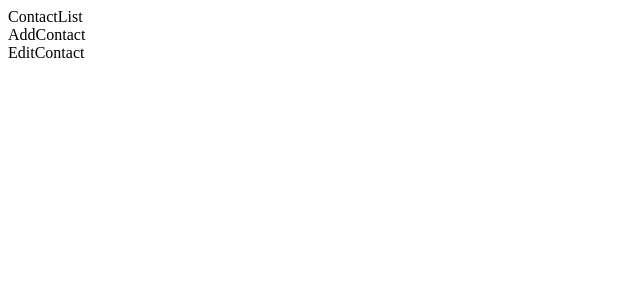
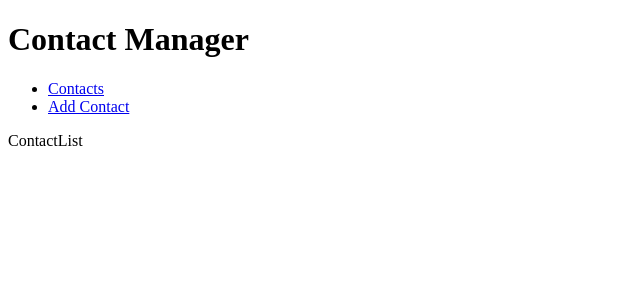
Before and after one commit to HoylakeComputerClub/react-contact-app-fe, a React (Vite) app: page / in a window 1280 px wide. Shown: the top 300 px of the page, without its empty margins (0-640 px from the left). Built offline with nearby package versions, Linux system fonts and the light colour scheme.

Commit message:
added a router to move between components

```diff
--- a/package.json
+++ b/package.json
@@ -11,7 +11,8 @@
   },
   "dependencies": {
     "react": "^18.2.0",
-    "react-dom": "^18.2.0"
+    "react-dom": "^18.2.0",
+    "react-router-dom": "^6.16.0"
   },
   "devDependencies": {
     "@types/react": "^18.2.15",
--- a/src/App.jsx
+++ b/src/App.jsx
@@ -1,3 +1,5 @@
+import { BrowserRouter as Router, Route, Link, Routes } from 'react-router-dom';
+
 import ContactList from './components/ContactList'
 import AddContact from './components/AddContact'
 import EditContact from './components/EditContact'
@@ -6,11 +8,26 @@ import './App.css'
 function App() {
 
   return (
-    <div className='app'>
-      <ContactList />
-      <AddContact />
-      <EditContact />
-    </div>
+    <Router>
+      <div className='app'>
+      <h1>Contact Manager</h1>
+        <nav>
+          <ul>
+            <li>
+              <Link to="/">Contacts</Link>
+            </li>
+            <li>
+              <Link to="/add">Add Contact</Link>
+            </li>
+          </ul>
+        </nav>
+        <Routes>
+          <Route path="/" element={<ContactList />} />
+          <Route path="/add" element={<AddContact />} />
+          <Route path="/edit/:id" element={<EditContact />} />
+        </Routes>
+      </div>
+    </Router>
   )
 }
 
```
Also changed, not shown: 1 other file (tests, documents, lock files or other folders).
